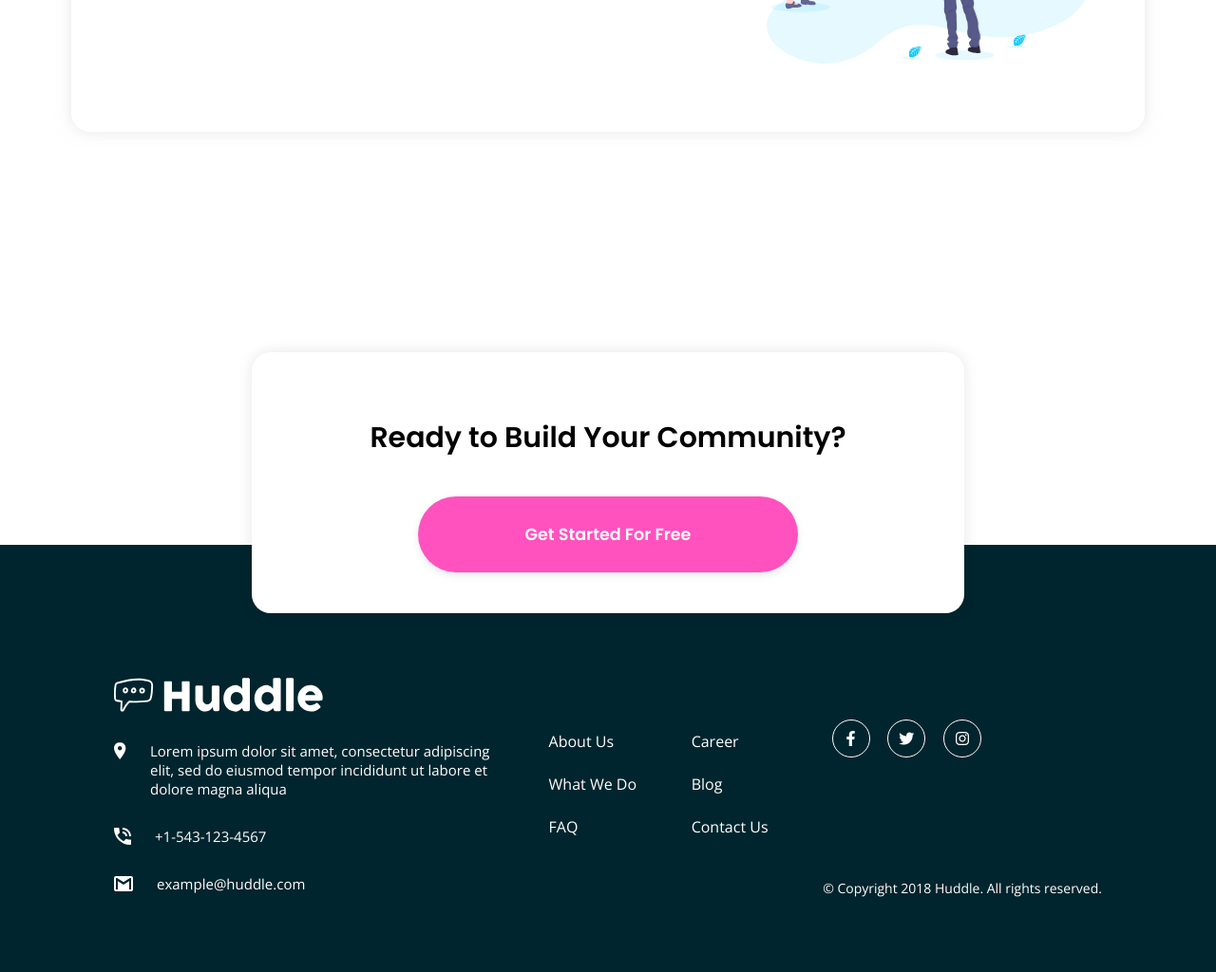
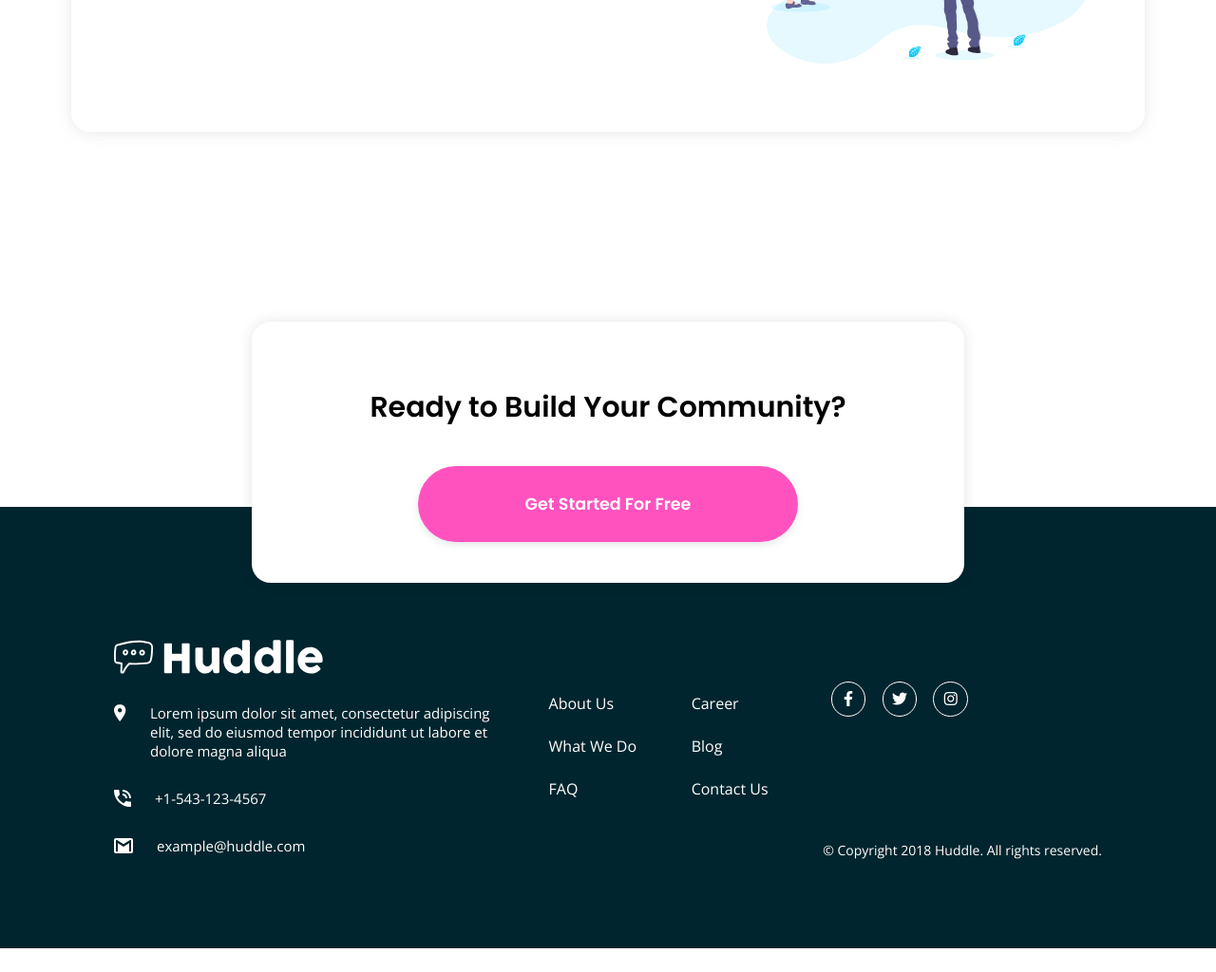
Before and after one commit to KevinOrt218/Huddle-landing-page-challenge, a React app: page / in a window 1280 px wide. Shown: the part 2141-3165 px from the top of the page at 95% size. After the commit the page ends 3140 px from the top, so only its background shows below. Built offline with nearby package versions, Linux system fonts and the light colour scheme.

Commit message:
modifed card size over footer

```diff
--- a/src/Components/Footer/footer.css
+++ b/src/Components/Footer/footer.css
@@ -1,7 +1,7 @@
 footer{
     background-color: hsl(192, 100%, 9%);
     color:white;
-    padding: 140px 120px 65px 120px;
+    padding: 140px 120px 80px 120px;
     display: flex;
     align-items:flex-start;
     justify-content: space-between
@@ -57,7 +57,7 @@ footer{
 }
 
 .o-social-icons{
-    width: 60%;
+    width: 55%;
     display: flex;
     justify-content: space-around;
     align-items: center;
@@ -67,8 +67,8 @@ footer{
     display: flex;
     justify-content: center;
     align-items: center;
-    height: 2.5rem;
-    width: 2.5rem;
+    height: 2.3rem;
+    width: 2.3rem;
     margin-top: 44px;
     color: white;
     border: 1px solid white;
--- a/src/Components/Main/main.css
+++ b/src/Components/Main/main.css
@@ -4,6 +4,6 @@
     flex-direction: column;
     align-items: center;
     justify-content: space-between;
-    padding: 160px 75px 120px 75px;
+    padding: 160px 75px 80px 75px;
     gap:40px;
 }
--- a/src/Components/Main/section.css
+++ b/src/Components/Main/section.css
@@ -40,7 +40,7 @@
     width: 750px;
     height: 275px;
     position: relative;
-    top: 12rem;
+    top: 160px;
     display: flex;
     flex-direction: column;
     justify-content: center;
```
